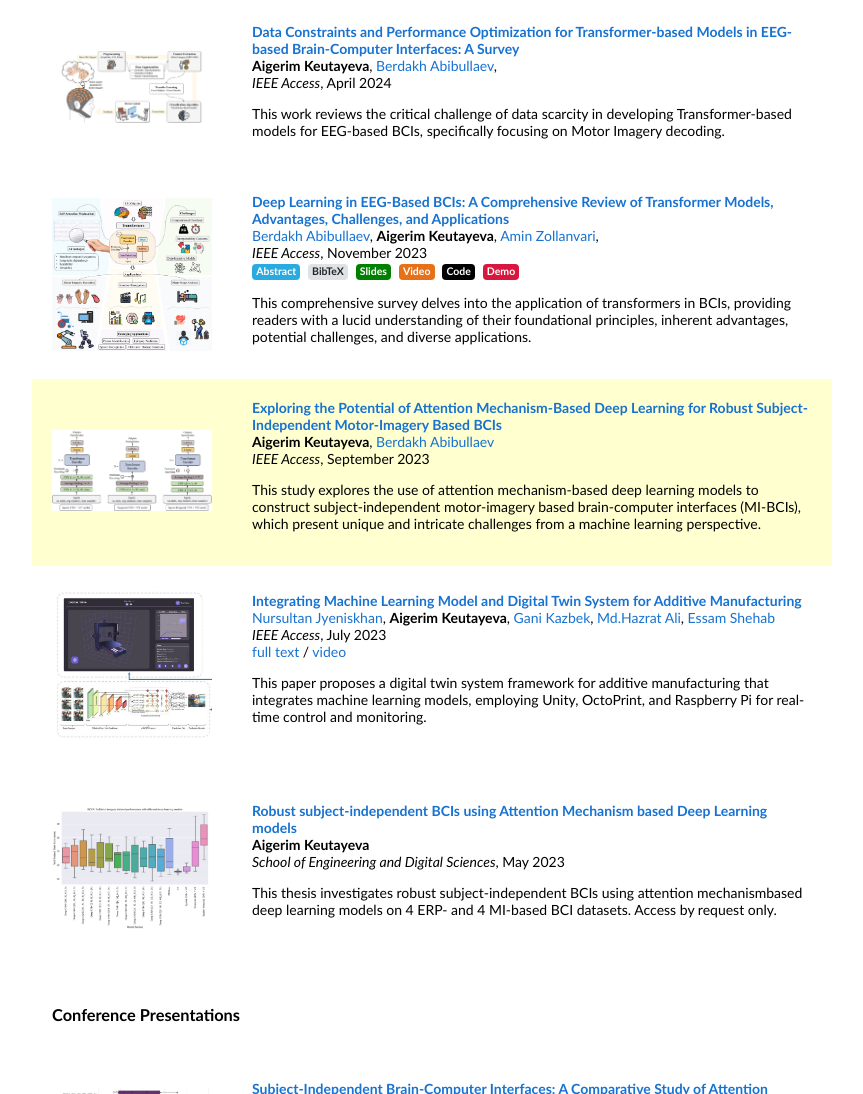
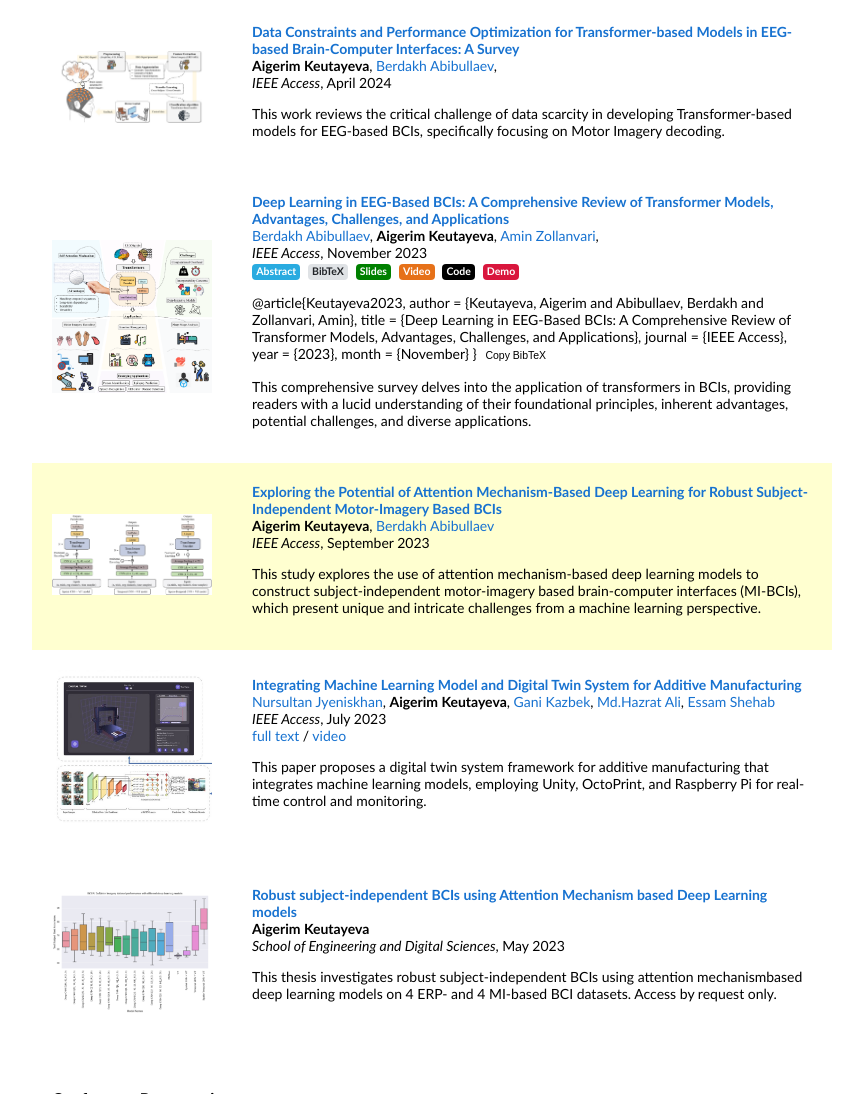
Before and after one commit to aikesha/aikesha.github.io, a plain HTML site: page index.html in a window 1280 px wide. Shown: the part 799-1893 px from the top of the page, without its empty margins (208-1071 px from the left). Drawn offline with Linux system fonts and the light colour scheme.

Commit message:
Update index.html

```diff
--- a/index.html
+++ b/index.html
@@ -148,7 +148,7 @@
                     </div>
                   </p>
                   <p>
-                  <div id="bibtex1" class="text-block" style="display: none;">  <!--   class="bibtex-popup"  -->
+                  <div id="bibtex1" class="bibtex-popup">  <!--   class="text-block" style="display: none;"  -->
                       @article{Keutayeva2023,
                         author = {Keutayeva, Aigerim and Abibullaev, Berdakh and Zollanvari, Amin},
                         title = {Deep Learning in EEG-Based BCIs: A Comprehensive Review of Transformer Models, Advantages, Challenges, and Applications},
```
